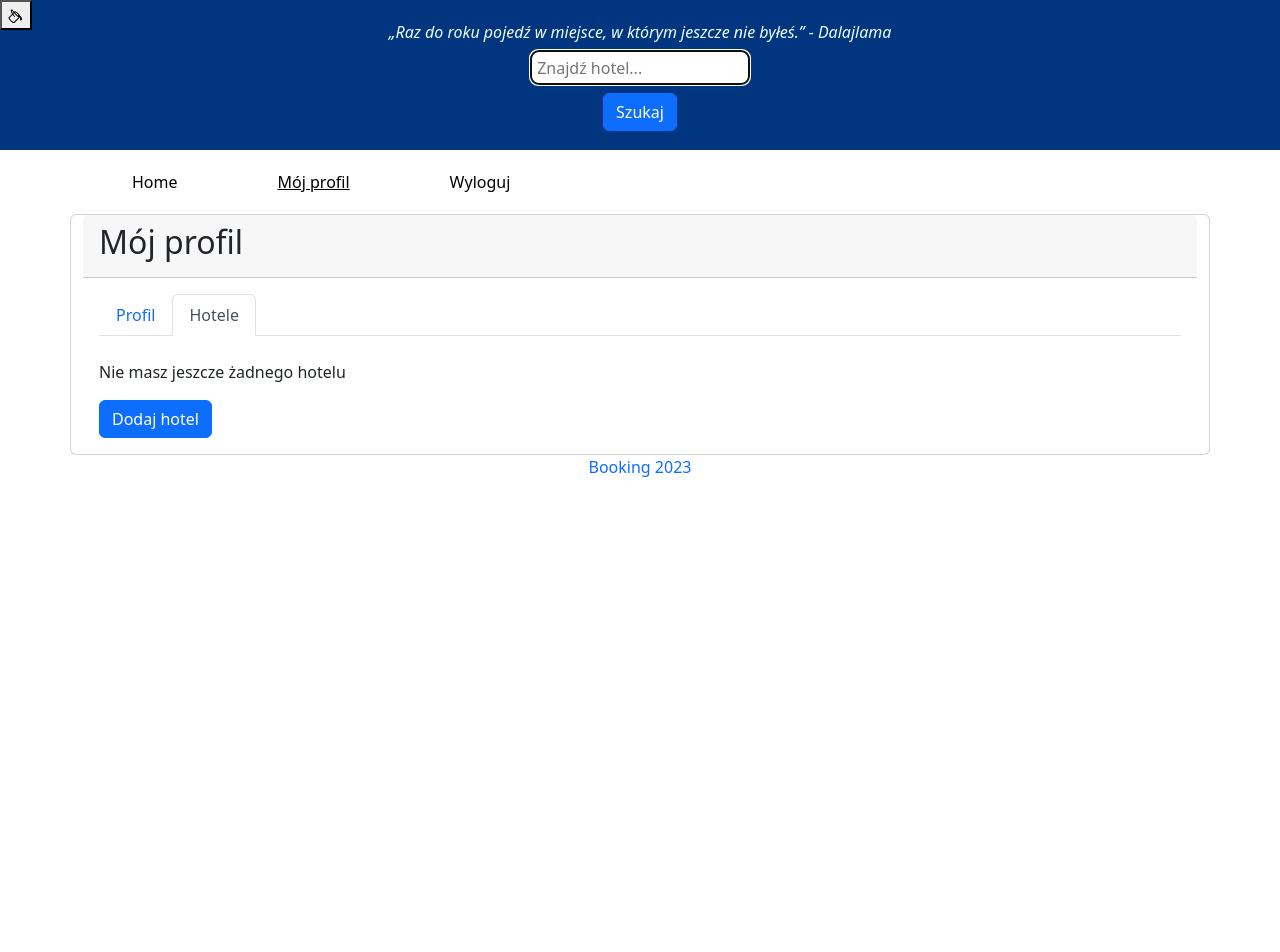
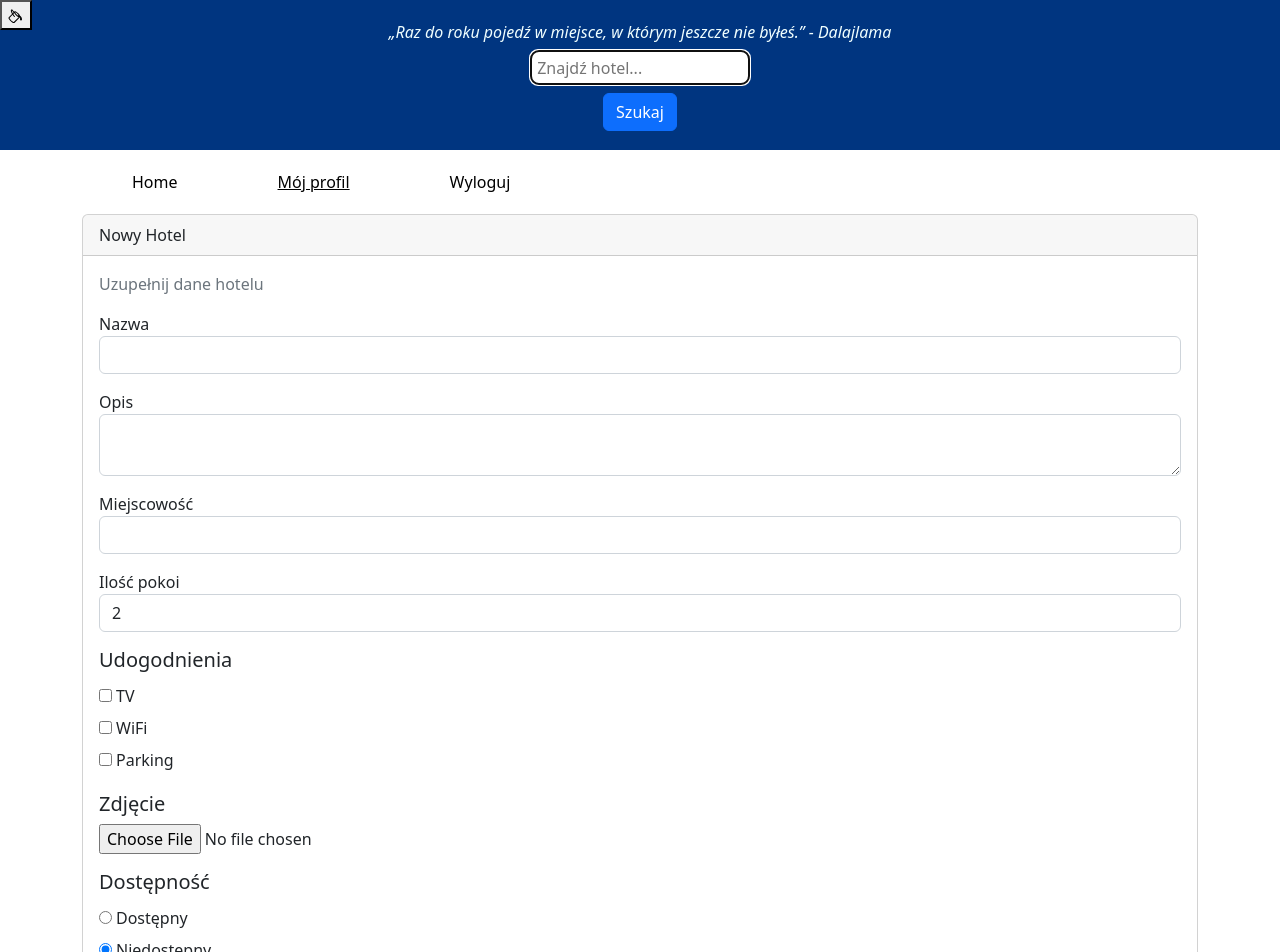
Before and after one commit to Pawel-Burakowski/Booking_App, a React (Create React App) app: page /profil/hotele/dodaj in a window 1280 px wide. Shown: the top 952 px of the page. Before the commit the page ends 800 px from the top, so only its background shows below. Built offline with nearby package versions, Linux system fonts and the light colour scheme.

Commit message:
Added forms

```diff
--- a/src/App.js
+++ b/src/App.js
@@ -18,6 +18,7 @@ import NotFound from "./pages/404/404"
 import Login from "./pages/Auth/Login/Login"
 import AuthenticatedRoute from "./components/AuthenticatedRoute/AuthenticatedRoute"
 import ErrorBoundry from "./components/hoc/ErrorBoundry"
+import AddHotel from "./pages/Profile/MyHotels/AddHotel/AddHotel"
 const Profile = lazy(() => import ("./pages/Profile/Profile"))
 
 function App() {
@@ -60,9 +61,13 @@ function App() {
 								<div>
 									<Suspense fallback={<p>Ładowanie...</p>}>
 										<Switch>
-												<AuthenticatedRoute path="/profil">
-													<Profile />
-												</AuthenticatedRoute>
+											<AuthenticatedRoute path="/profil/hotele/dodaj">
+												<AddHotel />
+											</AuthenticatedRoute>
+
+											<AuthenticatedRoute path="/profil">
+												<Profile />
+											</AuthenticatedRoute>
 
 											<Route path="/hotele/:id">
 												<Hotel />
--- /dev/null
+++ b/src/pages/Profile/MyHotels/AddHotel/AddHotel.js
@@ -0,0 +1,200 @@
+import { useState, useRef } from "react"
+import useStateStorage from "../../../../components/Hooks/useStateStorage"
+import LoadingButton from "../../../../components/UI/LoadingButton/LoadingButton"
+
+const AddHotel = props => {
+
+    const imageRef = useRef()
+    const [form, setForm] = useState({
+        name: "",
+        description: "",
+        city: "",
+        rooms: 2,
+        features: [],
+        image: null,
+        status: 0
+    })
+
+    const [loading, setLoading] = useState(false)
+
+    const submit = e => {
+        e.preventDefault()
+        setLoading(true)
+
+        setTimeout(() => {
+            setLoading(false)
+        }, 500)
+    }
+
+    const changeFeatureHandler = e => {
+        const value = e.target.value
+        const isChecked = e.target.checked
+
+        if(isChecked) {
+            const newFeatures = [...form.features, value]
+            setForm({... form, features: newFeatures})
+        } else {
+            const newFeatures = form.features.filter(x => x !==value)
+            setForm({... form, features: newFeatures})
+        }
+    }
+
+	return (
+		<div className='container'>
+			<div className='card'>
+				<div className='card-header'> Nowy Hotel </div>
+				<div className='card-body'>
+
+                    <p className="text-muted">Uzupełnij dane hotelu</p>
+
+                    <form onSubmit={submit}></form>
+
+					<form>
+
+						<div className='form-group mb-3'>
+							<label> Nazwa </label>
+							<input
+                                value={form.name}
+                                onChange={e => setForm({...form, name: e.target.value })}
+								type='text'
+								className={`form-control ${false ? "is-invalid" : ``} `}
+							/>
+							<div className='invalid-feedback'>
+                                Błąd
+                            </div>
+						</div>
+
+                        <div className='form-group mb-3'>
+							<label> Opis </label>
+							<textarea
+                                value={form.description}
+                                onChange={e => setForm({...form, description: e.target.value })}
+								type='text'
+								className={`form-control ${false ? "is-invalid" : ``} `}
+							/>
+							<div className='invalid-feedback'>
+                                Błąd
+                            </div>
+						</div>
+
+						<div className='form-group  mb-3'>
+							<label> Miejscowość </label>
+							<input
+                                value={form.city}
+                                onChange={e => setForm({...form, city: e.target.value })}
+								type='text'
+								className={`form-control ${false ? "is-invalid" : ``} `}
+							/>
+							<div className='invalid-feedback'>
+                                Błąd
+                            </div>
+						</div>
+
+                        <div className='form-group  mb-3'>
+							<label> Ilość pokoi </label>
+							<select
+                            value={form.rooms} className="form-control"
+                            onChange={e => setForm({...form, rooms: e.target.value })}
+                            >
+                                <option value="1">1</option>
+                                <option value="2">2</option>
+                                <option value="3">3</option>
+                                <option value="4">4</option>
+                            </select>
+							<div className='invalid-feedback'>
+                                Błąd
+                            </div>
+						</div>
+
+                        <h5>Udogodnienia</h5>
+                        <div className='form-group'>
+                            <div className="custom-control custom-checkbox">
+                                <input
+                                type="checkbox"
+                                className="custom-control-input"
+                                value="tv"
+                                checked={form.features.find(x => x === "tv")}
+                                onChange={changeFeatureHandler}
+                                id="tv"
+                                />
+                                <label className="custom-control-label p-1" for="tv">TV</label>
+                            </div>
+
+                            <div className="custom-control custom-checkbox">
+                                <input
+                                type="checkbox"
+                                className="custom-control-input"
+                                value="WiFi"
+                                onChange={changeFeatureHandler}
+                                checked={form.features.find(x => x === "WiFi")}
+                                id="WiFi"
+                                />
+                                <label className="custom-control-label p-1" for="WiFi">WiFi</label>
+                            </div>
+
+                            <div className="custom-control custom-checkbox">
+                                <input
+                                type="checkbox"
+                                className="custom-control-input"
+                                value="Parking"
+                                onChange={changeFeatureHandler}
+                                checked={form.features.find(x => x === "Parking")}
+                                id="Parking"
+                                />
+                                <label className="custom-control-label p-1 mb-3" for="Parking">Parking</label>
+                            </div>
+						</div>
+
+                        <h5>Zdjęcie</h5>
+                        <div className="form-group mb-3">
+                            <input type="file"
+                            onChange={e => setForm({...form, image: e.target.files })}
+                            ref={imageRef}/>
+                        </div>
+
+                        <h5>Dostępność</h5>
+                        <div className="form-group">
+                            <div className="custom-control custom-radio">
+                                <input
+                                type="radio"
+                                id="status-active"
+                                name="status"
+                                value="1"
+                                onChange={e => setForm({...form, status: e.target.value })}
+                                checked={form.status == 1}
+                                className="custom-control-input"
+                                />
+                                <label className="custom-control-label p-1" for="status-active">Dostępny</label>
+                            </div>
+
+                            <div className="custom-control custom-radio">
+                                <input
+                                type="radio"
+                                id="status-hide"
+                                name="status"
+                                value="0"
+                                onChange={e => setForm({...form, status: e.target.value })}
+                                checked={form.status == 0}
+                                className="custom-control-input"
+                                />
+                                <label className="custom-control-label p-1" for="status-hide">Niedostępny</label>
+                            </div>
+                        </div>
+
+                        <div>
+                            <p class="text-center">Dodaj hotel</p>
+                            <LoadingButton
+                            loading={loading}
+                            className="btn-success"> Dodaj hotel
+                            </LoadingButton>
+                        </div>
+
+
+					</form>
+				</div>
+			</div>
+		</div>
+	)
+}
+
+export default AddHotel
--- a/src/pages/Profile/MyHotels/MyHotels.js
+++ b/src/pages/Profile/MyHotels/MyHotels.js
@@ -1,8 +1,11 @@
+import { Link, useRouteMatch } from "react-router-dom"
+
 export default function MyHotels(props) {
+	const { url } = useRouteMatch()
 	return (
 		<>
 			<p>Nie masz jeszcze żadnego hotelu</p>
-			<button className='btn btn-primary'>Dodaj hotel</button>
+			<Link to={`${url}/dodaj`} className='btn btn-primary'>Dodaj hotel</Link>
 		</>
 	)
 }
```
